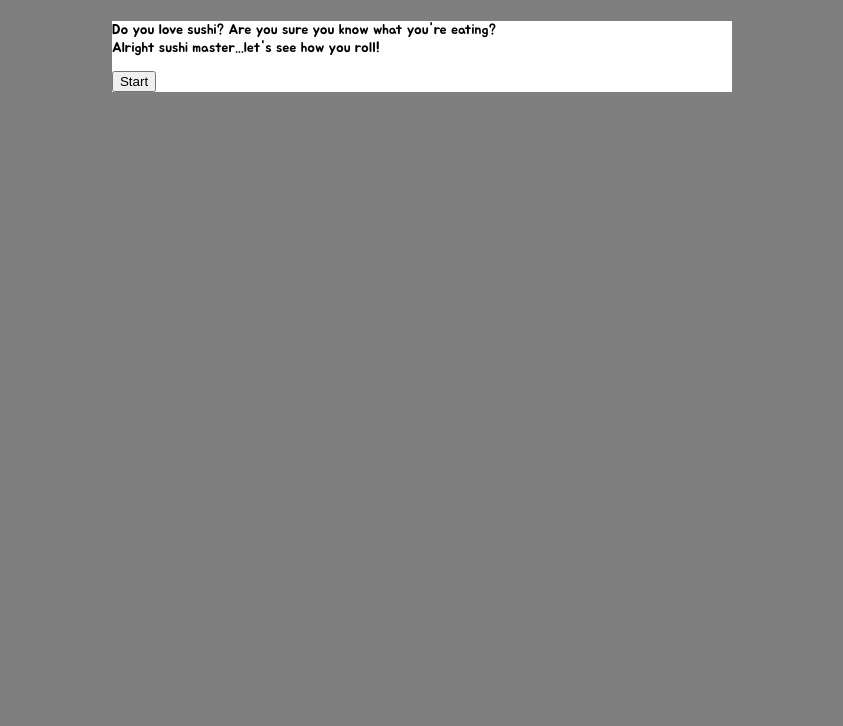
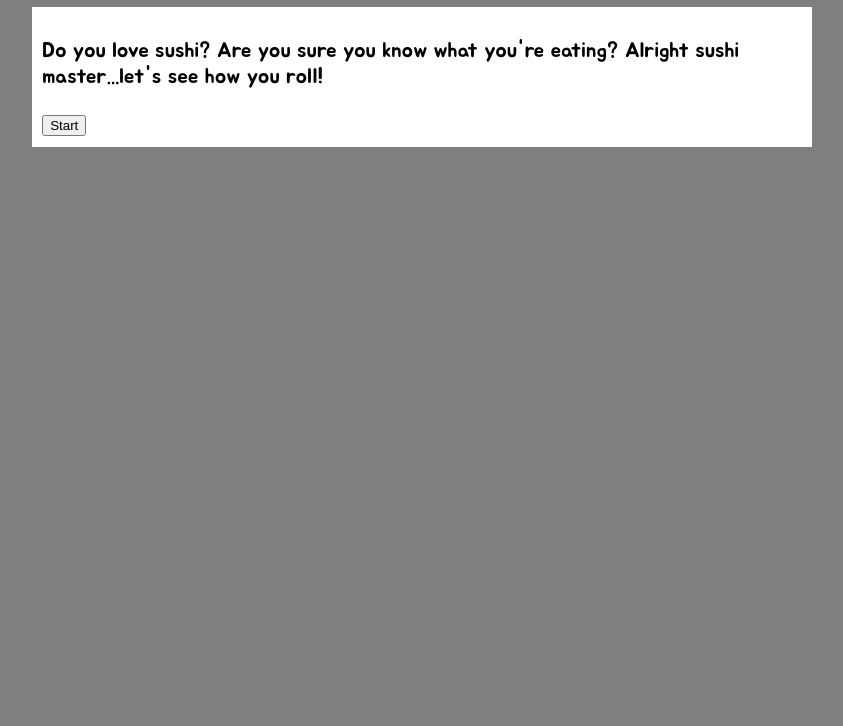
Before and after one commit to staysee/sushi_quiz_v2, a plain HTML site: page index.html in a window 1280 px wide. Shown: the part 74-800 px from the top of the page, without its empty margins (218-1061 px from the left). Drawn offline with nearby package versions, Linux system fonts and the light colour scheme.

Commit message:
added image folder

```diff
--- a/css/float-grid.css
+++ b/css/float-grid.css
@@ -32,7 +32,7 @@
   clear: both;
 }
 
-.col-3, .col-4, .col-6, .col-8, .col-12 {
+.col-3, .col-4, .col-6, .col-8, .col-10, .col-12 {
   margin-left: auto;
   margin-right: auto;
   /* Gutters:
@@ -46,7 +46,7 @@
 }
 
 /* Mobile defaults */
-.col-3, .col-4, .col-6, .col-8, .col-12 {
+.col-3, .col-4, .col-6, .col-8, .col-10, .col-12 {
   width: 100%;
 }
 
@@ -72,6 +72,10 @@
     width: 66.67%;
   }
 
+  .col-10{
+    width: 83.3%;
+  }
+
   /* 12 columns, 12/12 in % */
   .col-12 {
     width: 100%;
--- a/css/style.css
+++ b/css/style.css
@@ -16,6 +16,13 @@ h1 {
   text-align: center;
 }
 
-#start-container {
+section {
   background-color: white;
+  padding: 10px;
+  height: 50%;
+  font-size: 1.5em;
 }
+
+#feedback-container {
+
+}
--- a/index.html
+++ b/index.html
@@ -29,9 +29,9 @@
   <main role="main">
   <!-- Start Page -->
     <div class="row">
-    <div class="col-8">
+    <div class="col-10">
       <section id="start-container" class="" role="region">
-        <p>Do you love sushi? Are you sure you know what you're eating? <br>Alright sushi master...let's see how you roll!</p>
+        <p>Do you love sushi? Are you sure you know what you're eating? Alright sushi master...let's see how you roll!</p>
 
         <button class="js-play-button" role="button">Start</button>
       </section>
@@ -40,7 +40,7 @@
 
   <!-- Question Page -->
     <div class="row">
-    <div class="col-8">
+    <div class="col-10">
       <section id="quiz-container" class="hidden" role="region">
         <form id="quiz-form" action="#">
           <fieldset name="question-page">
@@ -55,7 +55,7 @@
 
   <!-- Feedback Page -->
     <div class="row">
-    <div class="col-8">
+    <div class="col-10">
       <section id="feedback-container" class="hidden" role="region">
         <h3 class="feedback"></h3>
         <button class="js-next-button" type="button" role="button">Next Question</button>
@@ -65,7 +65,7 @@
 
   <!-- Final Page -->
     <div class="row">
-    <div class="col-8">
+    <div class="col-10">
       <section id="endgame-container" class="hidden" role="region">
           <h2>Final Page</h2>
           <img id="end-image" src="" alt="">
```
Also changed, not shown: img/beach_salmon.png (added), img/beach_salmon_crop.png (added), img/sushi_friends.png (added), img/sushi_party.png (added), img/sushi_tree.png (added), img/wasaab.jpg (added).
